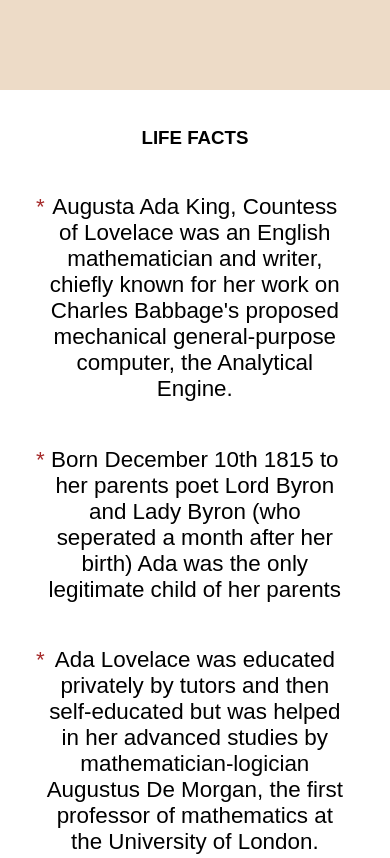
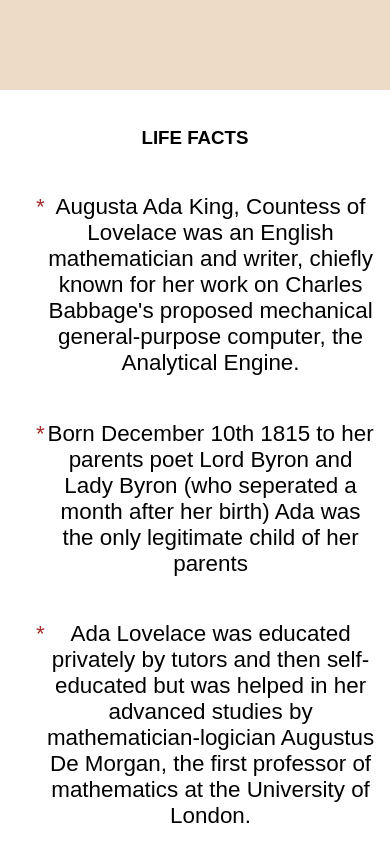
Before and after one commit to Adaking-slack/html-tribute-page, a plain HTML site: page index.html in a window 390 px wide. Shown: the part 900-1758 px from the top of the page. Drawn offline with Linux system fonts and the light colour scheme.

Commit message:
initial commit

```diff
--- a/style.css
+++ b/style.css
@@ -49,6 +49,7 @@ q::after {
 }
     .container2{
     min-height: 100vh;
+    width: 100%;
 
 }
 
@@ -61,9 +62,13 @@ q::after {
 
 
 }
+hr{
+    height: 900px;
+}
 .facts{
     display:flex ;
     font-size: 1.4em;
+
 
 
 }
@@ -129,16 +134,20 @@ ul li::marker{
         transition: font-size, 2.5s ease-in ;
 
     }
+    .container2{
+        width: 100%;
+        text-align: center;
+    }
 
     .facts{
         display:block ;
         text-align: center;
+        margin-bottom: 1em;
 
 
     }
     .facts ul li{
-        width: 300px;
-        text-align: center;
+        width: 170%;
     }
     hr{
         display: none;
```
